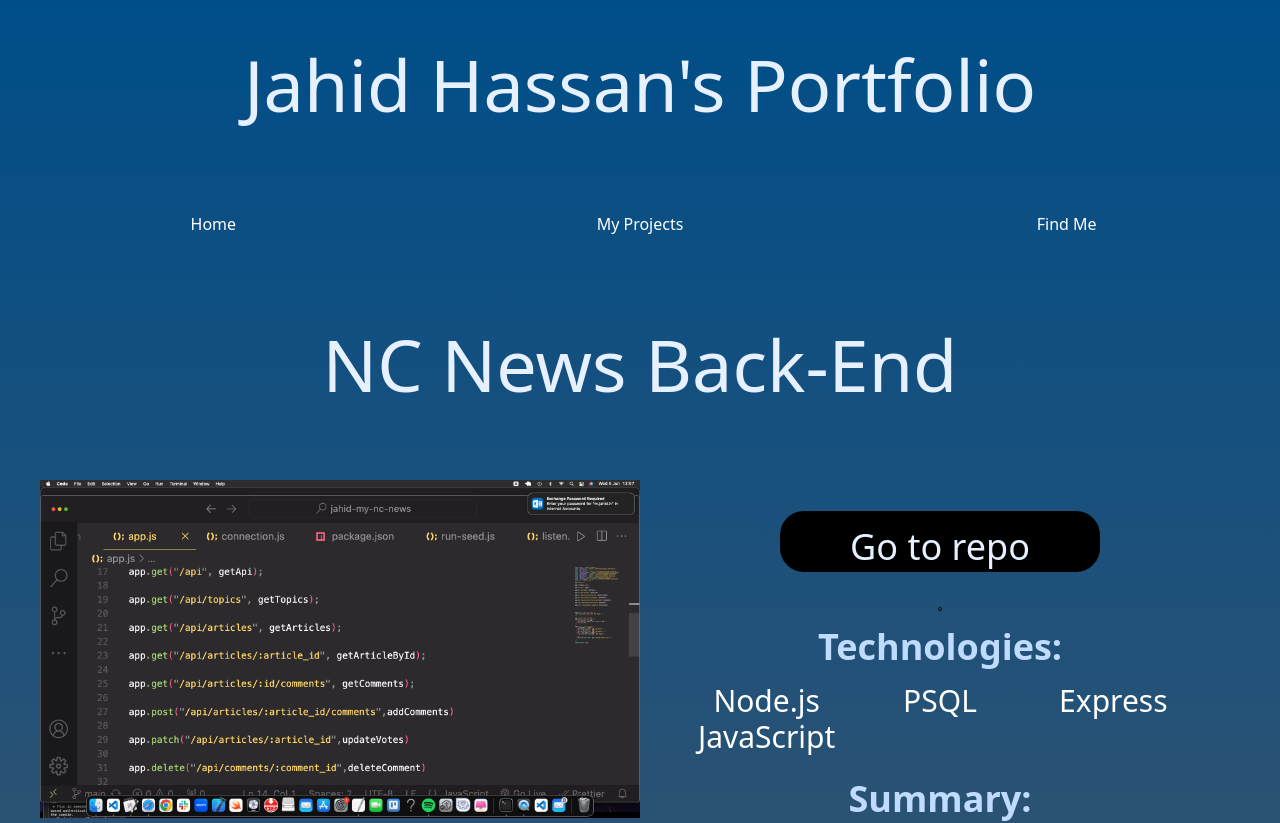
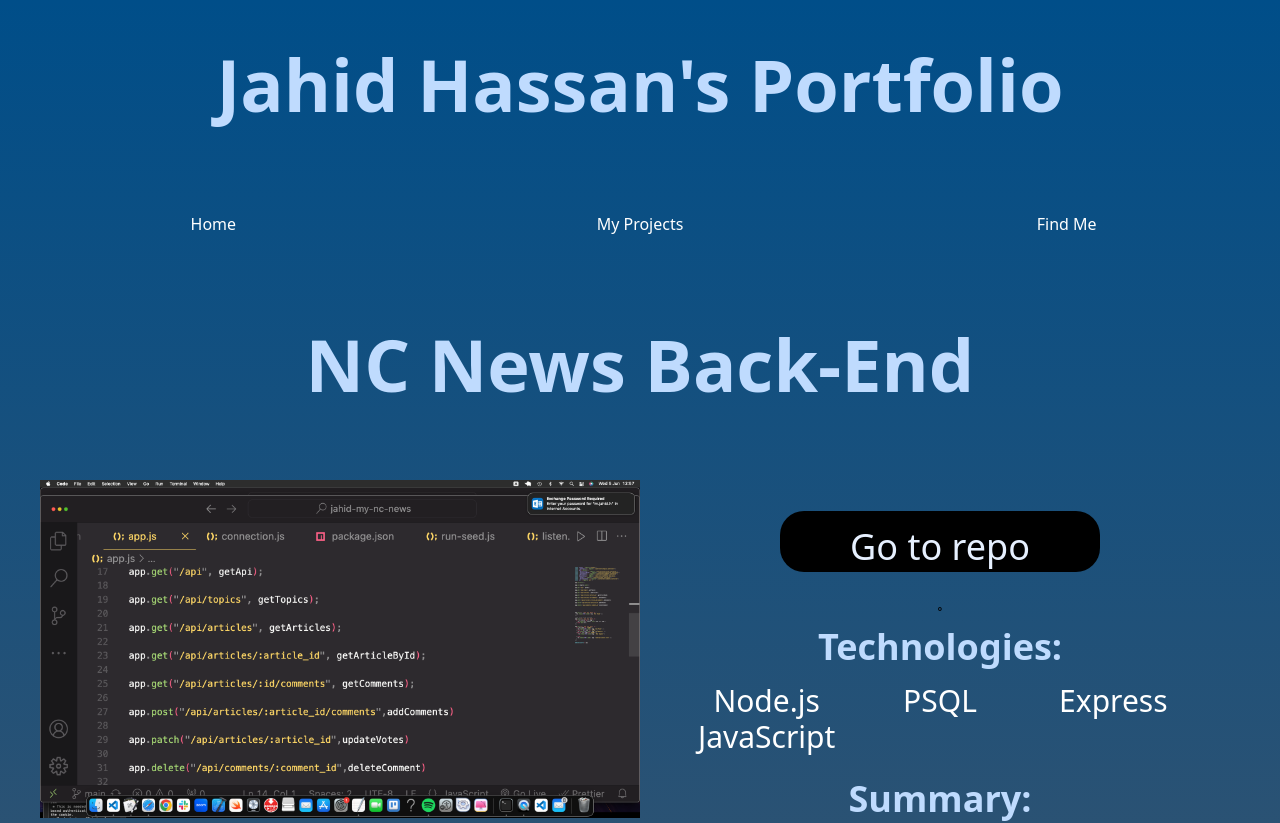
Before and after one commit to MJahidH/my-portfolio, a React (Vite) app in the folder my-portfolio/: page /projects/1 in a window 1280 px wide. Shown: the top 823 px of the page. Built offline with nearby package versions, Linux system fonts and the light colour scheme.

Commit message:
tint added to main titles and font has become bold

```diff
--- a/my-portfolio/src/App.jsx
+++ b/my-portfolio/src/App.jsx
@@ -15,7 +15,7 @@ function App() {
         min-w-screen
 bg-gradient-to-b from-primary to-gray-600"
       >
-        <h1 className="text-secondary
+        <h1 className="text-blue-200 font-bold
         text-7xl
         text-top
         pt-12">Jahid Hassan's Portfolio </h1>
--- a/my-portfolio/src/components/main-project-page/MainProjectPage.jsx
+++ b/my-portfolio/src/components/main-project-page/MainProjectPage.jsx
@@ -17,7 +17,7 @@ const MainProjectPage = () => {
 
   return (
     <div className="px-10 pb-20 ">
-      <h1 className="text-secondary text-7xl pt-20">{project.title}</h1>
+      <h1 className="text-blue-200 font-bold text-7xl pt-20">{project.title}</h1>
       <MainProjectPageRow1 project={project}/>
       <MainProjectPageRow2 project={project} project_id={project_id}/>
 
```
